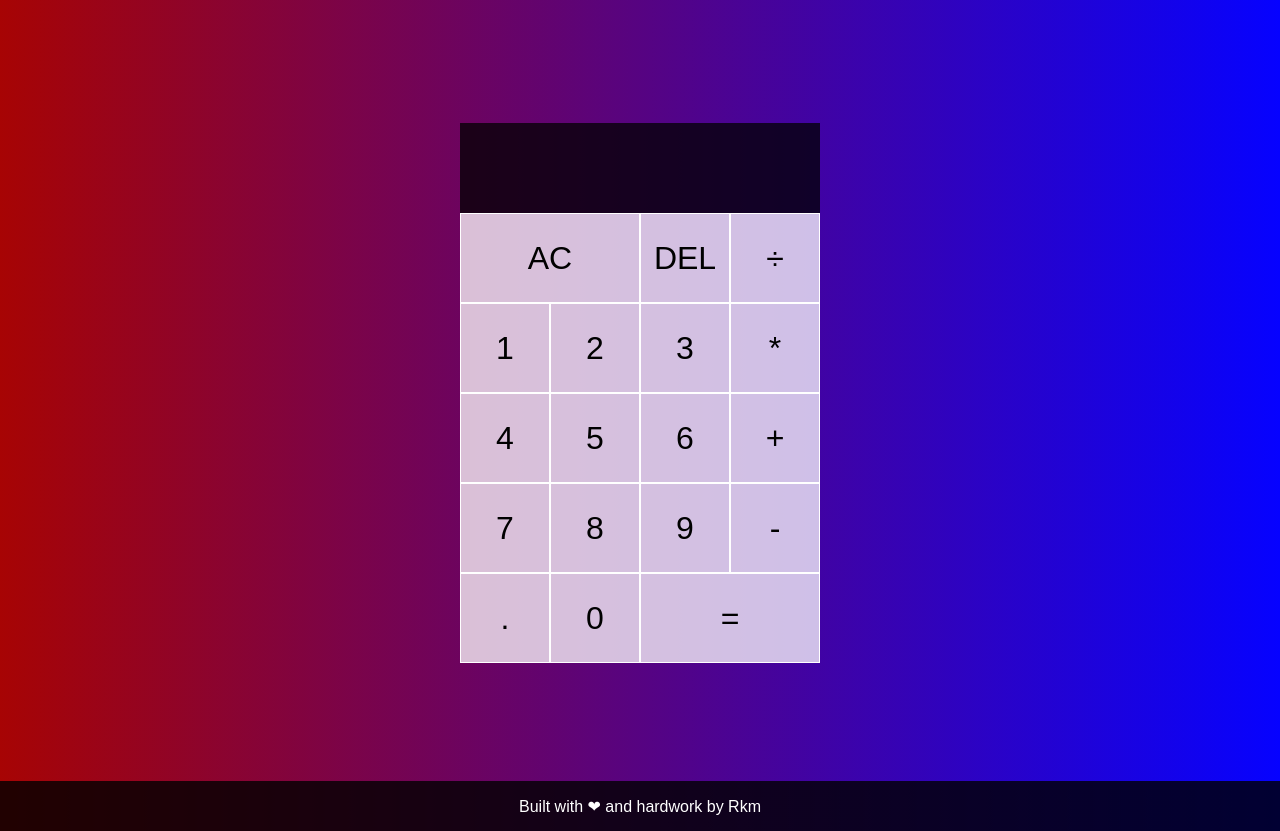
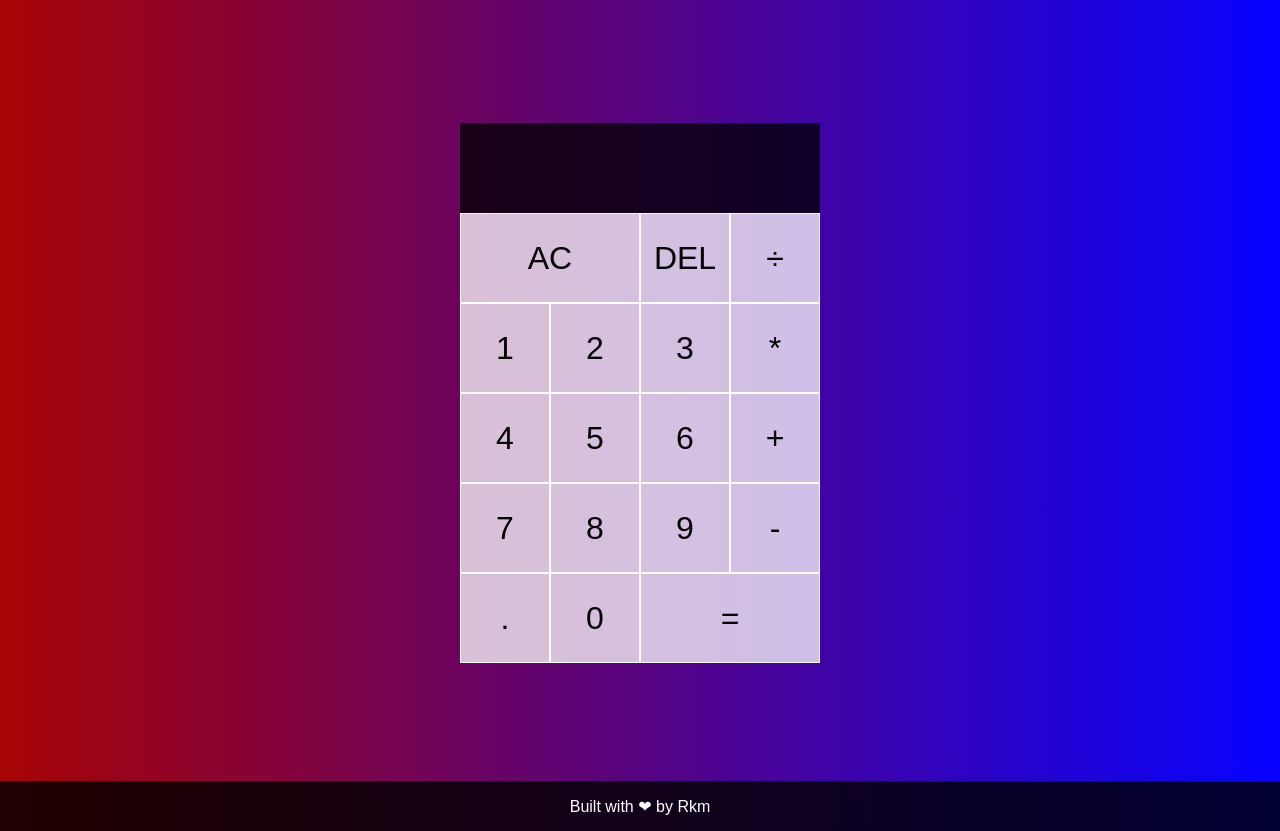
Before and after one commit to Rahul-rkm/Calculator, a plain HTML site: page index.html in a window 1280 px wide. Drawn offline with Linux system fonts and the light colour scheme.

Commit message:
Update index.html

```diff
--- a/index.html
+++ b/index.html
@@ -40,7 +40,7 @@
         </div>
     </div>
     <div id="footer">
-        Built with ❤ and hardwork by Rkm
+        Built with ❤ by Rkm
     </div>
 </body>
 <script src="main.js"></script>
```
